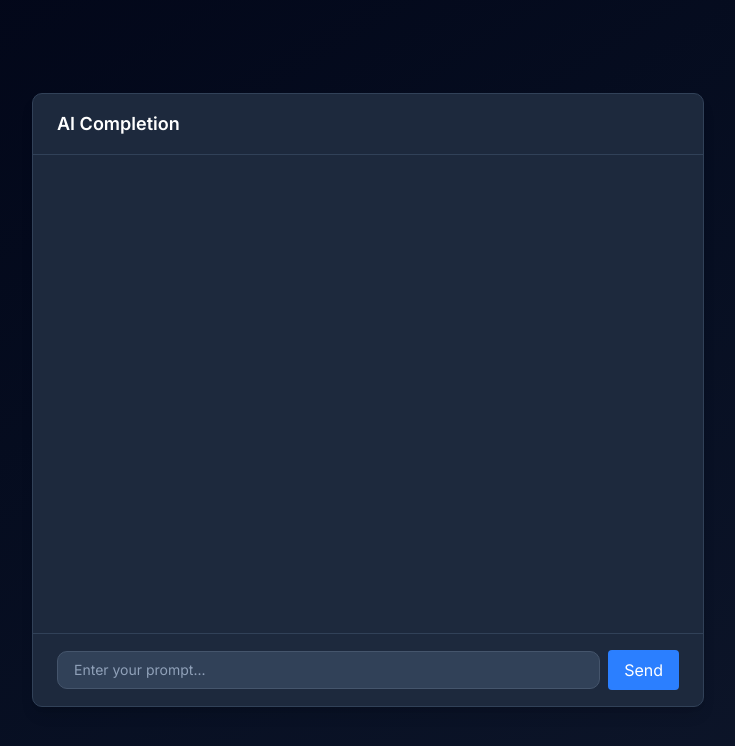
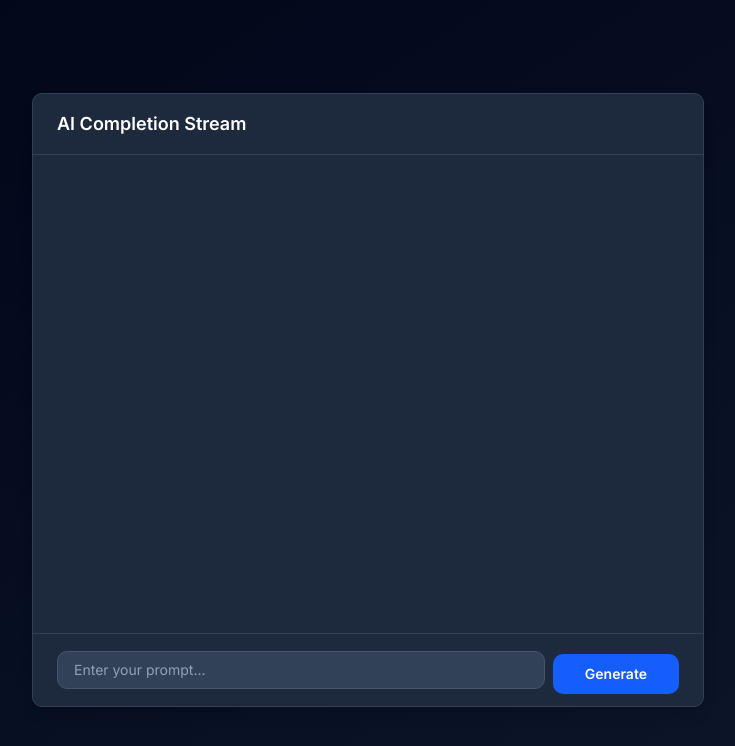
Before and after one commit to PrithiviPM2580/ai-sdk, a Next.js app: page / in a window 1280 px wide. Shown: the top 746 px of the page, without its empty margins (272-1007 px from the left). Built offline with nearby package versions, Linux system fonts and the light colour scheme.

Commit message:
feat: replace Chat component with StructureOutput in main page

```diff
--- a/app/page.tsx
+++ b/app/page.tsx
@@ -1,5 +1,5 @@
-import Chat from "@/components/chat/page"
+import StructureOutput from "@/components/structrue-object/page"
 
 export default function Page() {
-  return <Chat />
+  return <StructureOutput />
 }
```
